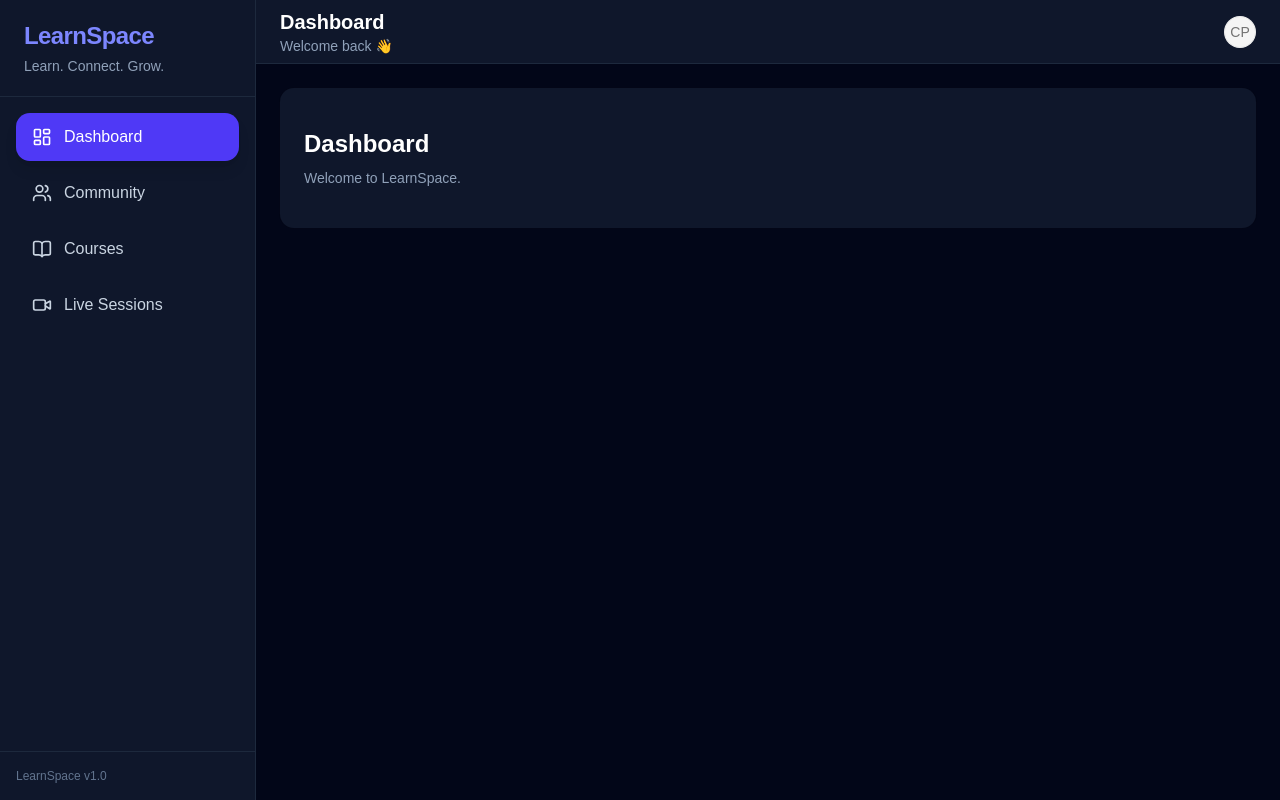
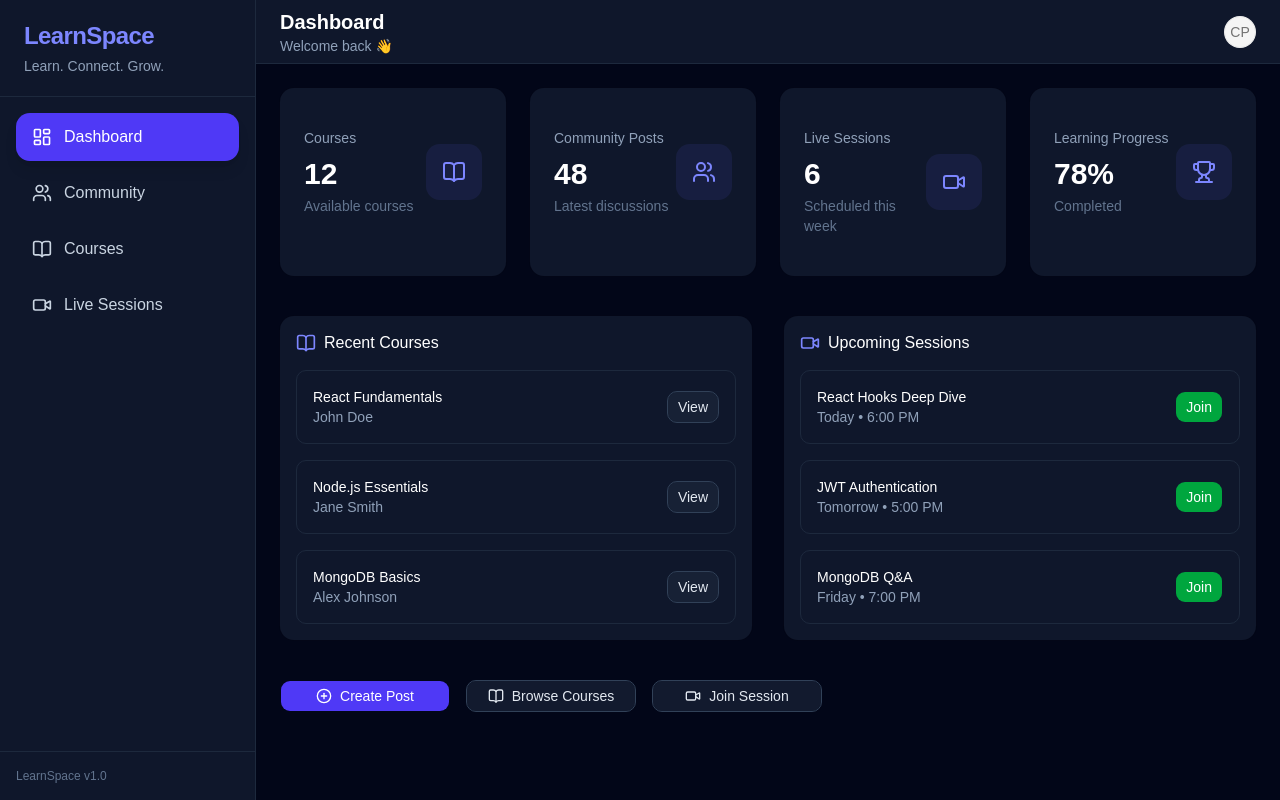
Before and after one commit to Chandra-Prakash-S/learn-space, a React (Vite) app in the folder client/: page /dashboard in a window 1280 px wide. Built offline with nearby package versions, Linux system fonts and the light colour scheme.

Commit message:
feat(frontend): implement responsive dashboard with reusable UI components

```diff
--- /dev/null
+++ b/client/src/components/dashboard/DashboardCard.jsx
@@ -0,0 +1,34 @@
+import {
+  Card,
+  CardContent,
+  CardHeader,
+  CardTitle,
+} from "@/components/ui/card";
+
+function DashboardCard({
+  title,
+  icon: Icon,
+  children,
+  className = "",
+}) {
+  return (
+    <Card
+      className={`border-slate-800 bg-slate-900 ${className}`}
+    >
+      {(title || Icon) && (
+        <CardHeader>
+          <CardTitle className="flex items-center gap-2 text-white">
+            {Icon && (
+              <Icon className="h-5 w-5 text-indigo-400" />
+            )}
+            {title}
+          </CardTitle>
+        </CardHeader>
+      )}
+
+      <CardContent>{children}</CardContent>
+    </Card>
+  );
+}
+
+export default DashboardCard;
--- /dev/null
+++ b/client/src/components/dashboard/DashboardListItem.jsx
@@ -0,0 +1,23 @@
+import { Button } from "@/components/ui/button";
+
+function DashboardListItem({
+  title,
+  subtitle,
+  buttonText,
+  buttonClassName = "",
+}) {
+  return (
+    <div className="flex items-center justify-between rounded-lg border border-slate-800 p-4 transition-all duration-300 hover:-translate-y-0.5 hover:border-indigo-500 hover:bg-slate-800/40">
+      <div>
+        <h3 className="font-medium text-white">{title}</h3>
+        <p className="text-sm text-slate-400">{subtitle}</p>
+      </div>
+
+      <Button size="default" className={buttonClassName}>
+        {buttonText}
+      </Button>
+    </div>
+  );
+}
+
+export default DashboardListItem;
--- /dev/null
+++ b/client/src/components/dashboard/QuickActions.jsx
@@ -0,0 +1,31 @@
+import { Button } from "@/components/ui/button";
+import {
+  BookOpen,
+  PlusCircle,
+  Video,
+} from "lucide-react";
+
+function QuickActions() {
+  return (
+    <div className="flex flex-wrap items-center gap-4">
+      <Button className="min-w-[170px] gap-2 bg-indigo-600 text-white hover:bg-indigo-600/90">
+        <PlusCircle size={18} />
+        Create Post
+      </Button>
+
+      <Button className="min-w-[170px] gap-2 border border-slate-700 bg-slate-800/60 text-slate-200 hover:border-indigo-500/40 hover:bg-indigo-500/10 hover:text-indigo-300">
+        <BookOpen size={18} />
+        Browse Courses
+      </Button>
+
+      <Button
+        className="min-w-[170px] gap-2 border border-slate-700 bg-slate-800/60 text-slate-200 hover:border-indigo-500/40 hover:bg-indigo-500/10 hover:text-indigo-300"
+      >
+        <Video size={18} />
+        Join Session
+      </Button>
+    </div>
+  );
+}
+
+export default QuickActions;
--- /dev/null
+++ b/client/src/components/dashboard/RecentCourses.jsx
@@ -0,0 +1,55 @@
+import {
+  Card,
+  CardContent,
+  CardHeader,
+  CardTitle,
+} from "@/components/ui/card";
+
+import { BookOpen } from "lucide-react";
+
+import DashboardListItem from "./DashboardListItem";
+
+const recentCourses = [
+  {
+    id: 1,
+    title: "React Fundamentals",
+    instructor: "John Doe",
+  },
+  {
+    id: 2,
+    title: "Node.js Essentials",
+    instructor: "Jane Smith",
+  },
+  {
+    id: 3,
+    title: "MongoDB Basics",
+    instructor: "Alex Johnson",
+  },
+];
+
+function RecentCourses() {
+  return (
+    <Card className="border-slate-800 bg-slate-900">
+      <CardHeader>
+        <CardTitle className="flex items-center gap-2 text-white">
+          <BookOpen className="h-5 w-5 text-indigo-400" />
+          Recent Courses
+        </CardTitle>
+      </CardHeader>
+
+      <CardContent className="space-y-4">
+        {recentCourses.map((course) => (
+          <DashboardListItem
+            key={course.id}
+            title={course.title}
+            subtitle={course.instructor}
+            buttonText="View"
+            buttonClassName="border border-slate-700 bg-slate-800/60 text-slate-200 hover:border-indigo-500/40 hover:bg-indigo-500/10 hover:text-indigo-300"
+          />
+        ))}
+      </CardContent>
+    </Card>
+  );
+}
+
+export default RecentCourses;
--- /dev/null
+++ b/client/src/components/dashboard/StatsCard.jsx
@@ -0,0 +1,45 @@
+import { Card, CardContent } from "@/components/ui/card";
+
+function StatsCard({
+  title,
+  value,
+  description,
+  icon: Icon,
+}) {
+  return (
+    <Card
+      className="
+        border-slate-800
+        bg-slate-900
+        transition-all
+        duration-300
+        hover:-translate-y-1
+        hover:border-indigo-500
+        hover:shadow-xl
+        hover:shadow-indigo-500/10
+      "
+    >
+      <CardContent className="flex items-center justify-between p-6">
+        <div>
+          <p className="text-sm text-slate-400">
+            {title}
+          </p>
+
+          <h2 className="mt-2 text-3xl font-bold text-white">
+            {value}
+          </h2>
+
+          <p className="mt-1 text-sm text-slate-500">
+            {description}
+          </p>
+        </div>
+
+        <div className="rounded-xl bg-indigo-500/10 p-4">
+          <Icon className="h-6 w-6 text-indigo-400" />
+        </div>
+      </CardContent>
+    </Card>
+  );
+}
+
+export default StatsCard;
--- /dev/null
+++ b/client/src/components/dashboard/StatsGrid.jsx
@@ -0,0 +1,44 @@
+import {
+  BookOpen,
+  Users,
+  Video,
+  Trophy,
+} from "lucide-react";
+
+import StatsCard from "./StatsCard";
+
+function StatsGrid() {
+  return (
+    <section className="grid gap-6 md:grid-cols-2 xl:grid-cols-4">
+      <StatsCard
+        title="Courses"
+        value="12"
+        description="Available courses"
+        icon={BookOpen}
+      />
+
+      <StatsCard
+        title="Community Posts"
+        value="48"
+        description="Latest discussions"
+        icon={Users}
+      />
+
+      <StatsCard
+        title="Live Sessions"
+        value="6"
+        description="Scheduled this week"
+        icon={Video}
+      />
+
+      <StatsCard
+        title="Learning Progress"
+        value="78%"
+        description="Completed"
+        icon={Trophy}
+      />
+    </section>
+  );
+}
+
+export default StatsGrid;
--- /dev/null
+++ b/client/src/components/dashboard/UpcomingSessions.jsx
@@ -0,0 +1,55 @@
+import {
+  Card,
+  CardContent,
+  CardHeader,
+  CardTitle,
+} from "@/components/ui/card";
+
+import { Video } from "lucide-react";
+
+import DashboardListItem from "./DashboardListItem";
+
+const sessions = [
+  {
+    id: 1,
+    title: "React Hooks Deep Dive",
+    time: "Today • 6:00 PM",
+  },
+  {
+    id: 2,
+    title: "JWT Authentication",
+    time: "Tomorrow • 5:00 PM",
+  },
+  {
+    id: 3,
+    title: "MongoDB Q&A",
+    time: "Friday • 7:00 PM",
+  },
+];
+
+function UpcomingSessions() {
+  return (
+    <Card className="border-slate-800 bg-slate-900">
+      <CardHeader>
+        <CardTitle className="flex items-center gap-2 text-white">
+          <Video className="h-5 w-5 text-indigo-400" />
+          Upcoming Sessions
+        </CardTitle>
+      </CardHeader>
+
+      <CardContent className="space-y-4">
+        {sessions.map((session) => (
+          <DashboardListItem
+            key={session.id}
+            title={session.title}
+            subtitle={session.time}
+            buttonText="Join"
+            buttonClassName="bg-green-600 hover:bg-green-500 text-white"
+          />
+        ))}
+      </CardContent>
+    </Card>
+  );
+}
+
+export default UpcomingSessions;
--- a/client/src/layouts/DashboardLayout.jsx
+++ b/client/src/layouts/DashboardLayout.jsx
@@ -10,8 +10,10 @@ function DashboardLayout() {
       <div className="flex flex-1 flex-col overflow-hidden">
         <Navbar />
 
-        <main className="flex-1 overflow-y-auto p-6">
-          <Outlet />
+        <main className="flex-1 overflow-y-auto p-4 md:p-6">
+          <div className="mx-auto max-w-7xl">
+            <Outlet />
+          </div>
         </main>
       </div>
     </div>
--- a/client/src/pages/Dashboard.jsx
+++ b/client/src/pages/Dashboard.jsx
@@ -1,16 +1,24 @@
-import { Card, CardContent } from "@/components/ui/card";
+import StatsGrid from "@/components/dashboard/StatsGrid";
+import RecentCourses from "@/components/dashboard/RecentCourses";
+import UpcomingSessions from "@/components/dashboard/UpcomingSessions";
+import QuickActions from "@/components/dashboard/QuickActions";
 
 function Dashboard() {
   return (
-    <Card className="border-slate-800 bg-slate-900 text-white">
-      <CardContent className="p-6">
-        <h1 className="text-2xl font-bold">Dashboard</h1>
+    <div className="space-y-10">
+      <section>
+        <StatsGrid />
+      </section>
 
-        <p className="mt-2 text-slate-400">
-          Welcome to LearnSpace.
-        </p>
-      </CardContent>
-    </Card>
+      <section className="grid gap-8 lg:grid-cols-2">
+        <RecentCourses />
+        <UpcomingSessions />
+      </section>
+
+      <section>
+        <QuickActions />
+      </section>
+    </div>
   );
 }
 
```
